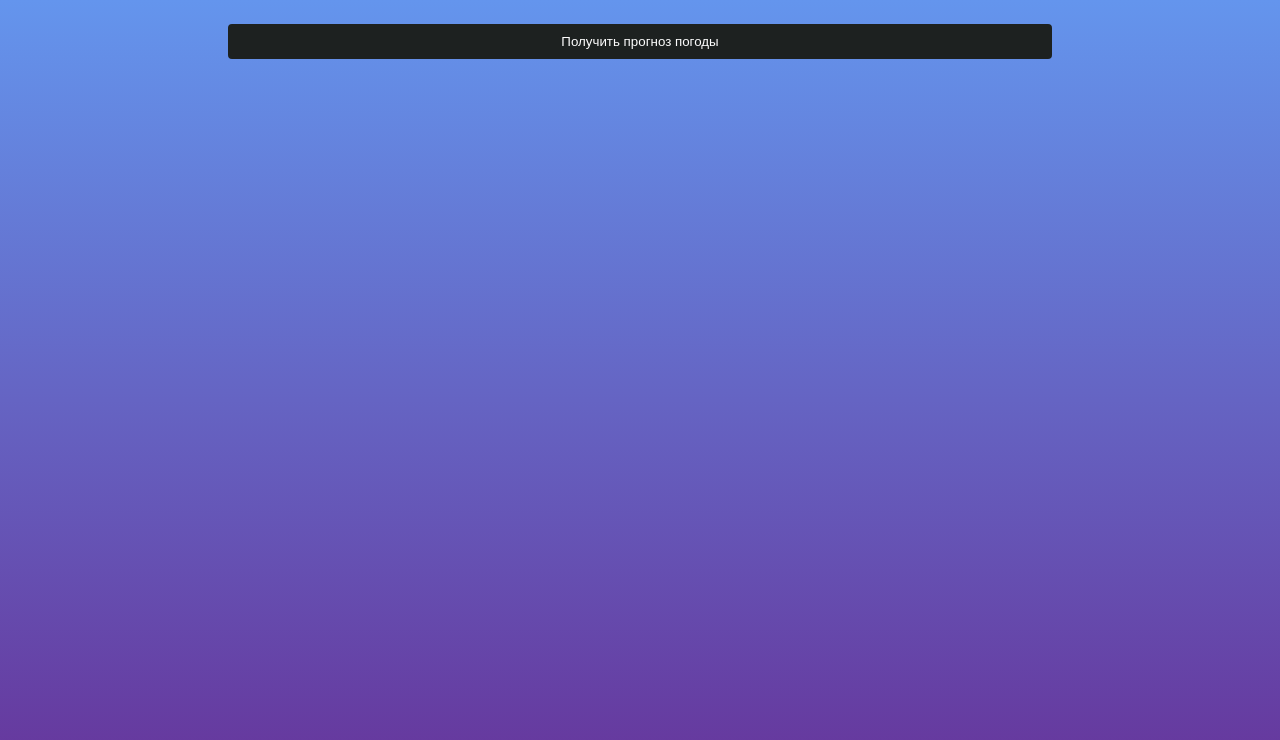
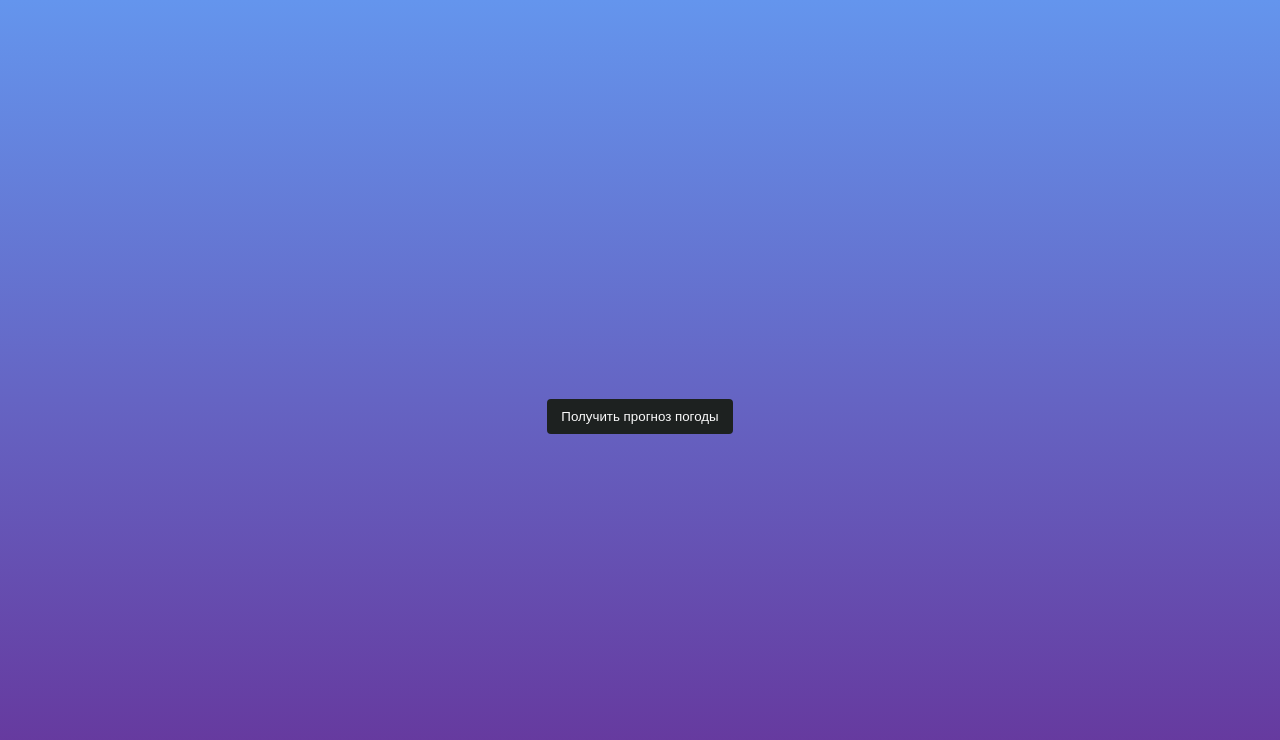
Before and after one commit to koyta/geo-weather, a React (Create React App) app in the folder client/: page / in a window 1280 px wide. Shown: the top 740 px of the page. Built offline with nearby package versions, Linux system fonts and the light colour scheme.

Commit message:
Added some fancy animations and colors to theme

```diff
--- a/client/package.json
+++ b/client/package.json
@@ -17,6 +17,7 @@
     "react": "^16.7.0",
     "react-dom": "^16.7.0",
     "react-scripts": "2.1.3",
+    "react-spring": "^7.2.10",
     "sanitize.css": "^8.0.0",
     "styled-components": "^4.1.3",
     "typescript": "3.2.4"
--- a/client/src/App.tsx
+++ b/client/src/App.tsx
@@ -1,19 +1,58 @@
 import React, { Component } from "react";
 import { inject, observer } from "mobx-react";
+import { ThemeProvider } from "styled-components";
+import { styled, theme } from "./theme";
 
 import Button from "./components/Button";
-import AppContainer from "./components/AppContainer";
 import WeatherTable from "./components/WeatherTable";
 import WeatherToday from "./components/WeatherToday";
 
-import { theme } from "./theme";
 import WeatherStore from "./stores/WeatherStore";
-import { ThemeProvider } from "styled-components";
 import Loading from "./components/Loading";
 
 interface AppProps {
   weatherStore?: WeatherStore;
 }
+
+const GetWeatherContainer = styled.div`
+  margin: auto;
+  display: flex;
+  flex-direction: column;
+  align-items: center;
+`;
+
+const StatusText = styled.p`
+  color: ${props => props.theme.primaryColor};
+`;
+
+const AppContainer = styled.div`
+  display: flex;
+  flex-flow: column nowrap;
+
+  min-height: 100%;
+  width: 100%;
+
+  padding-left: 16px;
+  padding-right: 16px;
+
+  @media (min-width: 525px) and (max-width: 1023px) {
+    padding-left: 32px;
+    padding-right: 32px;
+  }
+
+  @media (min-width: 1024px) and (max-width: 1279px) {
+    padding-left: 64px;
+    padding-right: 64px;
+  }
+
+  @media (min-width: 1280px) {
+    padding-left: 100px;
+    padding-right: 100px;
+
+    margin: 0 auto;
+    width: 1024px;
+  }
+`;
 
 @inject("weatherStore")
 @observer
@@ -23,24 +62,22 @@ class App extends Component<AppProps, {}> {
   };
 
   render() {
-    const { weather, loading } = this.props.weatherStore!;
+    const { weather, loading, statusText } = this.props.weatherStore!;
     return (
       <ThemeProvider theme={theme}>
         <AppContainer>
           {weather ? (
-            <React.Fragment>
+            <>
               <WeatherToday />
               <WeatherTable />
-            </React.Fragment>
-          ) : loading ? (
-            <Loading />
-          ) : null}
-          <Button
-            label="Получить прогноз погоды"
-            onClick={this.showWeather}
-            style={{ marginTop: 24 }}
-            disabled={loading}
-          />
+            </>
+          ) : (
+            <GetWeatherContainer>
+              {loading && <Loading />}
+              <StatusText>{statusText}</StatusText>
+              <Button label="Получить прогноз погоды" onClick={this.showWeather} disabled={loading} />
+            </GetWeatherContainer>
+          )}
         </AppContainer>
       </ThemeProvider>
     );
--- a/client/src/components/AppContainer.tsx
+++ /dev/null
@@ -1,30 +0,0 @@
-import styled from "styled-components";
-
-export default styled.div`
-  display: flex;
-  flex-flow: column nowrap;
-
-  height: 100%;
-  width: 100%;
-
-  padding-left: 16px;
-  padding-right: 16px;
-
-  @media (min-width: 525px) and (max-width: 1023px) {
-    padding-left: 32px;
-    padding-right: 32px;
-  }
-
-  @media (min-width: 1024px) and (max-width: 1279px) {
-    padding-left: 64px;
-    padding-right: 64px;
-  }
-
-  @media (min-width: 1280px) {
-    padding-left: 100px;
-    padding-right: 100px;
-
-    margin: 0 auto;
-    width: 1024px;
-  }
-`;
--- a/client/src/components/Button.tsx
+++ b/client/src/components/Button.tsx
@@ -1,6 +1,6 @@
 import * as React from "react";
+import { ButtonHTMLAttributes } from "react";
 import { styled, Theme } from "../theme";
-import { ButtonHTMLAttributes } from "react";
 
 interface ButtonProps extends ButtonHTMLAttributes<HTMLElement> {
   onClick?: (e: React.SyntheticEvent) => void;
@@ -20,23 +20,24 @@ const StyledButton = styled.button`
 
   padding: 8px 12px;
   border-radius: 4px;
-  background-color: ${props => props.theme.color.secondaryColor};
-  border: ${props => `2px solid ${props.theme.color.secondaryColor}`};
-  color: ${props => props.theme.color.primaryColor};
+
+  background-color: ${props => props.theme.secondaryColor};
+  border: 2px solid transparent;
+  color: ${props => props.theme.primaryColor};
 
   &:hover {
-    border-color: ${props => props.theme.color.primaryColor};
-    color: ${props => props.theme.color.primaryColor};
+    background-color: ${props => props.theme.accentColor2};
+    border-color: ${props => props.theme.accentColor2};
+    color: ${props => props.theme.primaryColor};
   }
 
   &:active {
-    background-color: ${props => props.theme.color.accentColor};
-    border-color: ${props => props.theme.color.accentColor};
+    transform: scale(0.95);
   }
 
   &:disabled {
-    background-color: ${props => props.theme.color.fallbackColor};
-    border-color: ${props => props.theme.color.fallbackColor};
+    background-color: ${props => props.theme.fallbackColor};
+    border-color: ${props => props.theme.fallbackColor};
   }
 
   transition: 0.1s ease-in-out;
--- a/client/src/components/Loading.tsx
+++ b/client/src/components/Loading.tsx
@@ -1,8 +1,18 @@
 import * as React from "react";
+import { animated, Spring } from "react-spring";
 import Pulse from "../assets/puff.svg";
 
+const spring = {
+  from: { opacity: 0, height: 0, marginTop: 0, marginBottom: 0 },
+  to: { opacity: 1, height: 50, marginTop: 20, marginBottom: 20 },
+};
+
 const Loading = () => {
-  return <img src={Pulse} alt="" />;
+  return (
+    <Spring from={spring.from} to={spring.to}>
+      {props => <animated.img src={Pulse} alt="" style={props} />}
+    </Spring>
+  );
 };
 
 export default Loading;
--- a/client/src/components/WeatherCard.tsx
+++ b/client/src/components/WeatherCard.tsx
@@ -2,7 +2,6 @@ import * as React from "react";
 import { styled } from "../theme";
 import { format, parse } from "date-fns";
 import WeatherIcon from "./WeatherIcon";
-import { convertMphToKmh } from "../utils/functions";
 import WeatherMaxTemp from "./WeatherMaxTemp";
 import WeatherMinTemp from "./WeatherMinTemp";
 import WeatherWind from "./WeatherWind";
@@ -13,9 +12,11 @@ export const Card = styled.article`
   align-items: center;
   justify-content: space-around;
 
+  height: 80px;
   width: 100%;
 
-  background: #fafafa;
+  background: ${props => props.theme.primaryColor};
+  color: ${props => props.theme.secondaryColor};
 
   padding: 16px 12px;
   border-radius: 16px;
--- a/client/src/components/WeatherCurrentTemp.tsx
+++ b/client/src/components/WeatherCurrentTemp.tsx
@@ -1,7 +1,9 @@
 import * as React from "react";
+import { inject, observer } from "mobx-react";
+import { config, Spring } from "react-spring";
+
 import { styled } from "../theme";
 import WeatherStore from "../stores/WeatherStore";
-import { inject, observer } from "mobx-react";
 
 interface WeatherCurrentTempProps {
   weatherStore?: WeatherStore;
@@ -20,9 +22,16 @@ const Temperature = styled.span`
 class WeatherCurrentTemp extends React.Component<WeatherCurrentTempProps, {}> {
   render() {
     const { weather } = this.props.weatherStore!;
+
     if (!weather) return null;
+
     const currentWeather = weather.consolidated_weather[0];
-    return <Temperature>{currentWeather.the_temp.toFixed(1)}&nbsp;°C</Temperature>;
+
+    return (
+      <Spring from={{ number: 0 }} to={{ number: +currentWeather.the_temp }} config={config.molasses}>
+        {spring => <Temperature>{spring.number.toFixed(1)}&nbsp;°C</Temperature>}
+      </Spring>
+    );
   }
 }
 
--- a/client/src/components/WeatherToday.tsx
+++ b/client/src/components/WeatherToday.tsx
@@ -1,6 +1,6 @@
 import * as React from "react";
 import { inject, observer } from "mobx-react";
-import { parse, format } from "date-fns";
+import { format, parse } from "date-fns";
 
 import WeatherStore from "../stores/WeatherStore";
 import { styled } from "../theme";
@@ -10,8 +10,9 @@ import WeatherMaxTemp from "./WeatherMaxTemp";
 import WeatherMinTemp from "./WeatherMinTemp";
 import WeatherWind from "./WeatherWind";
 
-const City = styled.span`
-  margin-bottom: 16px;
+const City = styled.p`
+  margin-top: 0.5rem;
+  margin-bottom: 0.8rem;
 `;
 
 const Date = styled.time``;
@@ -22,7 +23,6 @@ const Container = styled.div`
 
   display: flex;
   flex-direction: row;
-  align-items: center;
   justify-content: space-between;
 
   font-size: 1.125rem;
--- a/client/src/stores/WeatherStore.ts
+++ b/client/src/stores/WeatherStore.ts
@@ -1,4 +1,4 @@
-import { observable, action, runInAction, configure } from "mobx";
+import { action, configure, observable, runInAction } from "mobx";
 import axios from "axios";
 
 configure({
@@ -8,47 +8,58 @@ configure({
 class WeatherStore {
   @observable public weather: MWLocationWeather | null;
   @observable loading: boolean;
+  @observable statusText: string;
 
   constructor() {
     this.weather = null;
     this.loading = false;
+    this.statusText = "";
   }
 
   @action.bound setLoading(value: boolean) {
     this.loading = value;
   }
 
+  @action.bound setStatusText(value: string) {
+    this.statusText = value;
+  }
+
   @action.bound requestLocationAndWeather() {
     this.setLoading(true);
+    this.setStatusText("Seeking you through space satellites");
     navigator.geolocation.getCurrentPosition(this.updateUserLocationSuccess, this.updateUserLocationFailure);
   }
 
   @action.bound updateUserLocationSuccess(position: Position) {
-    this.getWeather(position.coords.latitude, position.coords.longitude);
+    this.setStatusText("Predicting weather conditions");
+    this.getWeather(position.coords.latitude, position.coords.longitude).then(() => {
+      this.setLoading(false);
+      this.setStatusText("");
+    });
   }
 
   @action.bound updateUserLocationFailure(error: PositionError) {
     alert(error.message);
+    this.setStatusText("We can't find you, sorry 😒");
   }
 
-  @action.bound getWeather(latt: number, long: number): void {
+  @action.bound getWeather(latt: number, long: number): Promise<object> {
     const url = "/weather";
     const config = { params: { latt, long } };
 
-    axios
+    return axios
       .get(url, config)
       .then(response => {
         const weather: MWLocationWeather = response.data;
         runInAction(() => {
           this.weather = weather;
         });
-        return Promise.resolve();
+        return Promise.resolve({});
       })
       .catch(error => {
         console.error(error);
         return Promise.reject(error);
-      })
-      .finally(() => this.setLoading(false));
+      });
   }
 }
 
--- a/client/src/theme.ts
+++ b/client/src/theme.ts
@@ -1,12 +1,29 @@
 import baseStyled, { ThemedStyledInterface } from "styled-components";
 
+export const colors = {
+  white: "#fafafa",
+  black: "#1d2120",
+  gray: "#5a5a5a",
+  purple: "#9064ed",
+  blue: "#6495ed",
+  green: "#64edbd",
+};
+
 export const theme = {
-  color: {
-    primaryColor: "#fdfdfd",
-    secondaryColor: "#1d2120",
-    fallbackColor: "#5a5a5a",
-    accentColor: "#5f4b8b",
-  },
+  primaryColor: colors.white,
+  secondaryColor: colors.black,
+  accentColor: colors.blue,
+  accentColor2: colors.green,
+  accentColor3: colors.purple,
+  fallbackColor: colors.gray,
+};
+
+export const themeDark = {
+  ...theme,
+  primaryColor: colors.black,
+  secondaryColor: colors.white,
+  accentColor: colors.purple,
+  accentColor3: colors.blue,
 };
 
 export type Theme = typeof theme;
```
Also changed, not shown: client/src/components/WeatherTable.tsx (+12 -6 lines), 1 other file (tests, documents, lock files or other folders).
